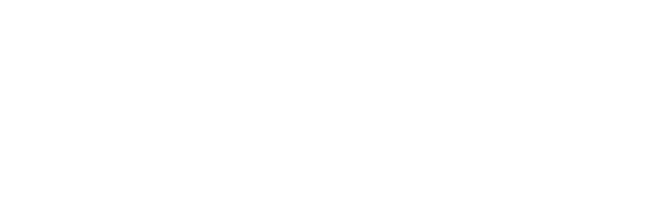
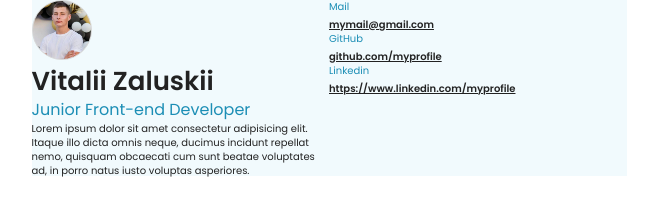
Before and after one commit to vitalik203/Resume_three, a website: page index.html in a window 1280 px wide. Shown: the whole page, without its empty margins (311-969 px from the left). Drawn offline with Linux system fonts and the light colour scheme.

Commit message:
feat(pencil): created general structure, filled and stylied header

```diff
--- a/index.html
+++ b/index.html
@@ -14,5 +14,42 @@
     <link href="https://fonts.googleapis.com/css2?family=Poppins:wght@100;300;400;600;700&family=Prata&display=swap" rel="stylesheet">
 </head>
 <body>
+    <div class="container">
+        <header class="header">
+            <div class="header__col1 col1">
+                <div class="col1__main">
+                    <img src="img/116501209 (1).jpg" alt="Logo" class="col1__main-logo">
+                    <div class="col1__main-name_box name_box">
+                        <h1 class="name_box__name">Vitalii Zaluskii</h1>
+                        <p class="name_box__proffession">Junior Front-end Developer</p>
+                    </div>
+                </div>
+                <div class="col1__description">Lorem ipsum dolor sit amet consectetur adipisicing elit. Itaque illo dicta omnis neque, ducimus incidunt repellat nemo, quisquam obcaecati cum sunt beatae voluptates ad, in porro natus iusto voluptas asperiores.</div>
+            </div>
+            <div class="header__col2 col2">
+                <div class="col2__contacts contacts">
+                    <div class="contacts__block">
+                        <p class="contacts__block__title">Mail</p>
+                        <a href="" class="contacts__block__info">mymail@gmail.com</a>
+                    </div>
+                    <div class="contacts__block">
+                        <p class="contacts__block__title">GitHub</p>
+                        <a href="" class="contacts__block__info">github.com/myprofile</a>
+                    </div>
+                    <div class="contacts__block">
+                        <p class="contacts__block__title">Linkedin</p>
+                        <a href="" class="contacts__block__info">https://www.linkedin.com/myprofile</a>
+                    </div>
+                </div>
+
+            </div>
+        </header>
+        <main class="page">
+        </main>
+        <footer class="footer">
+
+
+        </footer>
+    </div>
 </body>
 </html>
--- a/styles/style.scss
+++ b/styles/style.scss
@@ -0,0 +1,99 @@
+html{
+
+}
+
+*{
+    margin: 0;
+    padding: 0;
+}
+
+body{
+    display: flex;
+    justify-content: center;
+}
+
+.container {
+    width: 595px;
+height: 842px;
+}
+.header {
+    display: grid;
+    grid-template-columns: 1fr 1fr;
+    width: 595px;
+height: 176px;
+flex-shrink: 0;
+background: rgba(228, 246, 251, 0.50);
+    .header__col1 {
+    }
+    .col1 {
+    }
+    .col1__main {
+    }
+    .col1__main-logo {
+        width: 58px;
+height: 58px;
+flex-shrink: 0;
+border-radius: 72px;
+border: 1px solid #D9D9D9;
+background: url(<path-to-image>), lightgray 50% / cover no-repeat;
+    }
+    .col1__main-name_box {
+    }
+    .name_box {
+    }
+    .name_box__name {
+        color: #222;
+font-family: Poppins;
+font-size: 26px;
+font-style: normal;
+font-weight: 600;
+line-height: 34px; /* 130.769% */
+    }
+    .name_box__proffession {
+        color: #1C8EB5;
+font-family: Poppins;
+font-size: 16px;
+font-style: normal;
+font-weight: 500;
+line-height: 24px; /* 150% */
+    }
+    .col1__description {
+        color: #222;
+font-family: Poppins;
+font-size: 10px;
+font-style: normal;
+font-weight: 400;
+line-height: 14px; /* 140% */
+    }
+    .header__col2 {
+    }
+    .col2 {
+    }
+    .col2__contacts {
+    }
+    .contacts {
+    }
+    .contacts__block {
+    }
+    .contacts__block__title {
+        color: #1C8EB5;
+font-family: Poppins;
+font-size: 10px;
+font-style: normal;
+font-weight: 500;
+line-height: 14px; /* 140% */
+    }
+    .contacts__block__info {
+        color: #222;
+font-family: Poppins;
+font-size: 10px;
+font-style: normal;
+font-weight: 600;
+line-height: 14px; /* 140% */
+text-decoration-line: underline;
+    }
+}
+.page {
+}
+.footer {
+}
```
Also changed, not shown: styles/style.css, 1 other file.
